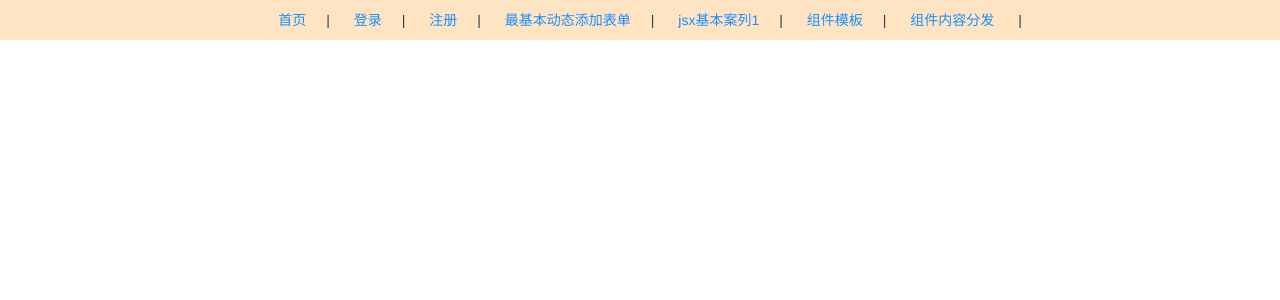
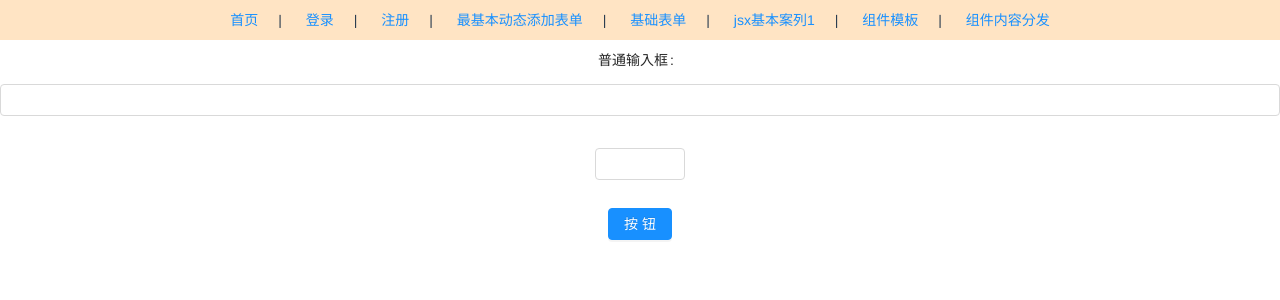
Before and after one commit to wanghong2013/vue-cli-3-config, a Vue app: page /form/formdemo in a window 1280 px wide. Shown: the top 300 px of the page. Built offline with nearby package versions, Linux system fonts and the light colour scheme.

Commit message:
开始准备基础表单

```diff
--- a/src/components/JHeader.vue
+++ b/src/components/JHeader.vue
@@ -4,10 +4,10 @@
     <router-link to="/user/login" class="nav-item">登录</router-link>|
     <router-link to="/user/register" class="nav-item">注册</router-link>|
     <router-link to="/form/add" class="nav-item">最基本动态添加表单</router-link>|
+     <router-link to="/form/formdemo" class="nav-item">基础表单</router-link>|
     <router-link to="/jsx/demo1" class="nav-item">jsx基本案列1</router-link>|
     <router-link to="/tpl/tpldemo01" class="nav-item">组件模板</router-link>|
     <router-link to="/slot/slotdemo01" class="nav-item">组件内容分发</router-link>
-|
   </div>
 </template>
 
--- a/src/router.js
+++ b/src/router.js
@@ -24,6 +24,12 @@ export default new Router({
       name: "register",
       component: () =>
         import(/* webpackChunkName: "about" */ "./views/user/Register.vue")
+    },
+    {
+      path: "/form/formdemo",
+      name: "formdemo",
+      component: () =>
+        import(/* webpackChunkName: "about" */ "./views/form/FormDemo")
     },
     {
       path: "/form/add",
--- a/src/views/Home.vue
+++ b/src/views/Home.vue
@@ -1,11 +1,14 @@
 <template>
   <div class="home">
-
     <p>$store.state.counter.count= {{ $store.state.counter.count }}</p>
     <a-button type="primary" @click="changeCount">改变count</a-button>
     <hr />
     <p>n的值是 {{ n }}</p>
     <p>计算属性m {{ m }}</p>
+
+    <div>
+      <router-link to="/form/formdemo">基础表单控件</router-link>
+    </div>
   </div>
 </template>
 
--- /dev/null
+++ b/src/views/form/FormDemo.vue
@@ -0,0 +1,21 @@
+<template>
+  <a-form>
+    <a-form-item label="普通输入框">
+      <a-input />
+    </a-form-item>
+    <a-form-item>
+      <a-input-number>数组输入框</a-input-number>
+    </a-form-item>
+
+    <a-button type="primary">按钮</a-button>
+  </a-form>
+</template>
+
+<script>
+export default {
+  name: "formDemo"
+};
+</script>
+
+<style lang="scss" scoped>
+</style>
```
